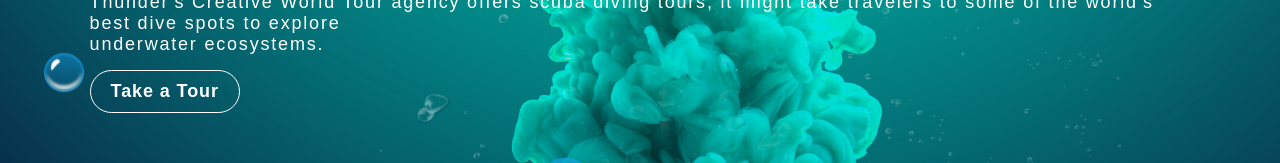
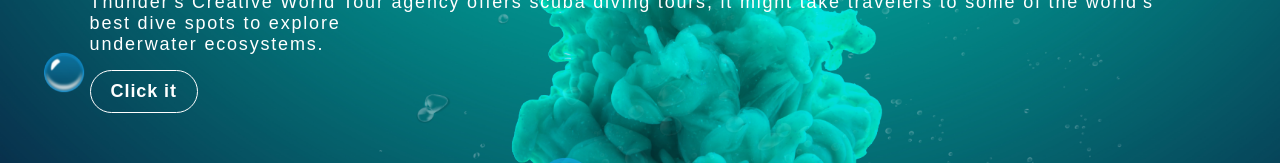
Before and after one commit to Rustam322/qweqw, a plain HTML site: page index.html in a window 1280 px wide. Shown: the part 362-525 px from the top of the page. Drawn offline with Linux system fonts and the light colour scheme; a web font is replaced by a local one.

Commit message:
Update index.html
man buttonni nomini ozgartirdim

```diff
--- a/index.html
+++ b/index.html
@@ -29,7 +29,7 @@
                 <h2>Welcome to our</h2>
                 <h1>Thunder's <br> Creative World Tour</h1>
                 <p>Thunder's Creative World Tour agency offers scuba diving tours, it might take travelers to some of the world's  best dive spots to explore <br> underwater ecosystems.</p>
-                <a href="" class="btn">Take a Tour</a>
+                <a href="" class="btn">Click it</a>
             </div>
 
             <div class="social container">
```
